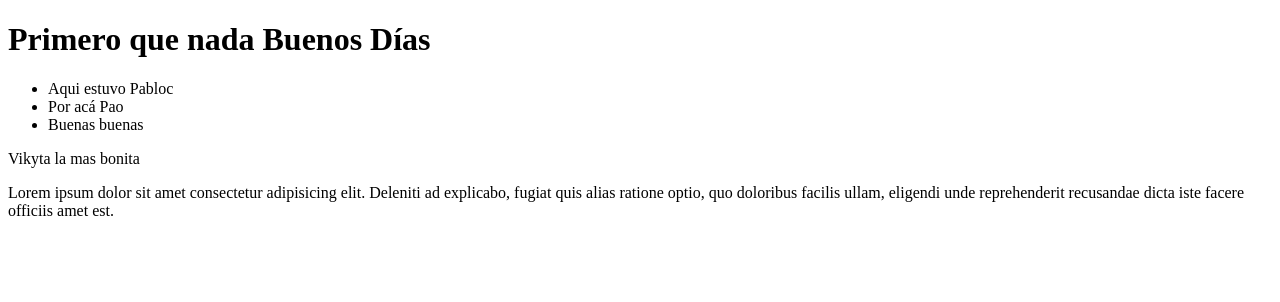
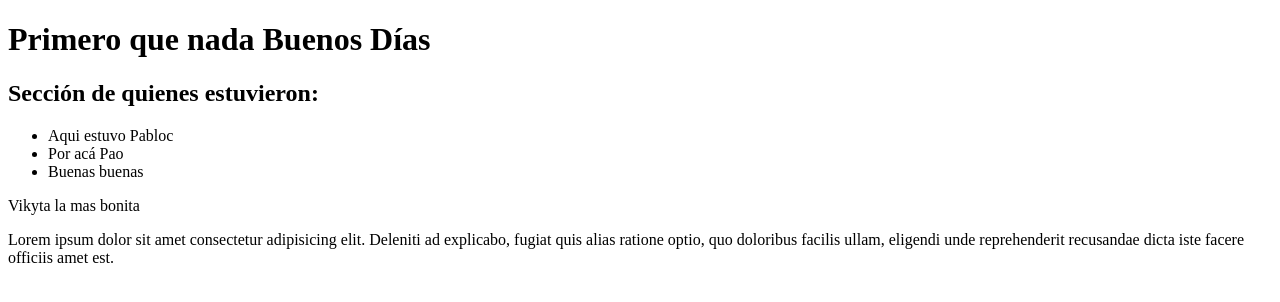
Before and after one commit to Pabloc43/prueba_git_jap.io, a plain HTML site: page index.html in a window 1280 px wide. Drawn offline with Linux system fonts and the light colour scheme.

Commit message:
Añado h2

```diff
--- a/index.html
+++ b/index.html
@@ -9,6 +9,8 @@
 <body>
 
     <h1>Primero que nada Buenos Días</h1>
+
+    <h2>Sección de quienes estuvieron:</h2>
 
     <ul>
         <li>
```
